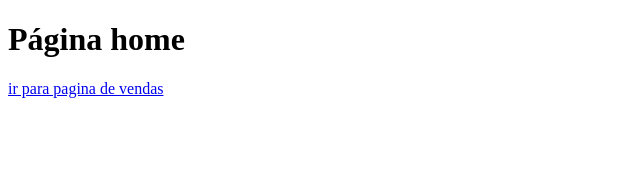
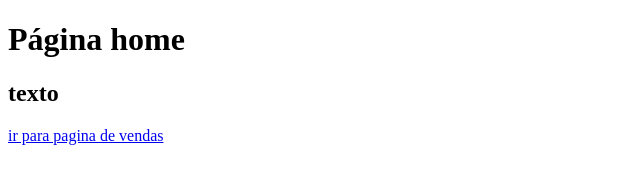
Before and after one commit to WesleyNun/githubtest, a plain HTML site: page Index.html in a window 1280 px wide. Shown: the whole page, without its empty margins (0-640 px from the left). Drawn offline with Linux system fonts and the light colour scheme.

Commit message:
teste de texto

```diff
--- a/Index.html
+++ b/Index.html
@@ -7,6 +7,7 @@
 </head>
 <body>
     <h1>  Página home </h1>
+    <h2> texto </h2>
 
     <a href="vendas.html">ir para pagina de vendas</a>
 </body>
```
Also changed, not shown: mintty.2023-07-24_19-01-15.png (added).
